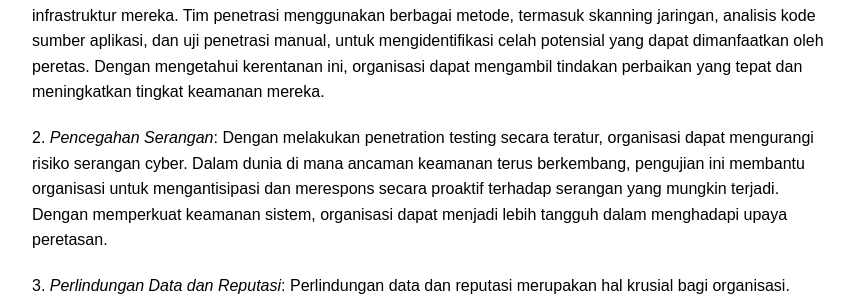
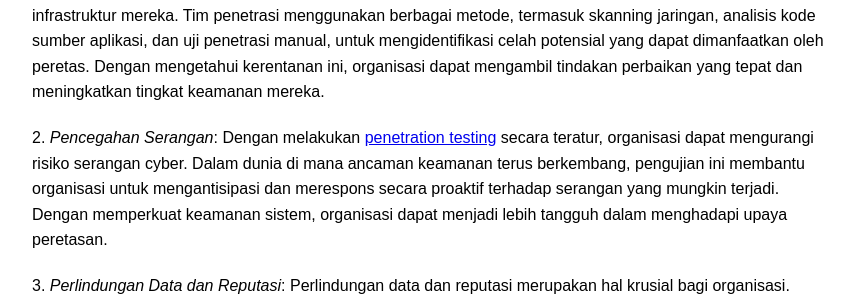
Before and after one commit to secrash/cybersecurity, a plain HTML site: page index.html in a window 1280 px wide. Shown: the part 1087-1390 px from the top of the page, without its empty margins (208-1063 px from the left). Drawn offline with Linux system fonts and the light colour scheme.

Commit message:
Update index.html
Signed-off-by: secrash <113272009+secrash@users.noreply.github.com>

```diff
--- a/index.html
+++ b/index.html
@@ -51,7 +51,7 @@
 <p><h2>Pentingnya Penetration Testing</h2></p>
 
 <p>1.<i> Identifikasi Kerentanan</i>: Penetration testing membantu organisasi mengidentifikasi berbagai kerentanan dalam infrastruktur mereka. Tim penetrasi menggunakan berbagai metode, termasuk skanning jaringan, analisis kode sumber aplikasi, dan uji penetrasi manual, untuk mengidentifikasi celah potensial yang dapat dimanfaatkan oleh peretas. Dengan mengetahui kerentanan ini, organisasi dapat mengambil tindakan perbaikan yang tepat dan meningkatkan tingkat keamanan mereka.</p>
-<p>2.<i> Pencegahan Serangan</i>: Dengan melakukan penetration testing secara teratur, organisasi dapat mengurangi risiko serangan cyber. Dalam dunia di mana ancaman keamanan terus berkembang, pengujian ini membantu organisasi untuk mengantisipasi dan merespons secara proaktif terhadap serangan yang mungkin terjadi. Dengan memperkuat keamanan sistem, organisasi dapat menjadi lebih tangguh dalam menghadapi upaya peretasan.</p>
+<p>2.<i> Pencegahan Serangan</i>: Dengan melakukan <a href="https://www.penetrationtester.asia/">penetration testing</a> secara teratur, organisasi dapat mengurangi risiko serangan cyber. Dalam dunia di mana ancaman keamanan terus berkembang, pengujian ini membantu organisasi untuk mengantisipasi dan merespons secara proaktif terhadap serangan yang mungkin terjadi. Dengan memperkuat keamanan sistem, organisasi dapat menjadi lebih tangguh dalam menghadapi upaya peretasan.</p>
 <p>3.<i> Perlindungan Data dan Reputasi</i>: Perlindungan data dan reputasi merupakan hal krusial bagi organisasi. <a href="https://www.secrash.com" target="_blank">Penetration testing</a> membantu mencegah pencurian data dan pelanggaran privasi yang dapat menyebabkan kerugian besar. Dengan mengidentifikasi celah keamanan dan menutupnya sebelum peretas jahat dapat memanfaatkannya, organisasi dapat menjaga data sensitif mereka tetap aman dan mempertahankan kepercayaan pelanggan serta mitra bisnis.</p>
 <p>4.<i> Kepatuhan Hukum dan Regulasi</i>: Banyak industri dan sektor bisnis yang diatur oleh hukum dan regulasi yang mengharuskan adopsi langkah-langkah keamanan tertentu untuk melindungi data dan informasi penting. Penetration testing membantu organisasi memastikan bahwa mereka mematuhi persyaratan keamanan yang ditetapkan oleh badan regulasi dan industri yang berlaku.</p>
 
```
